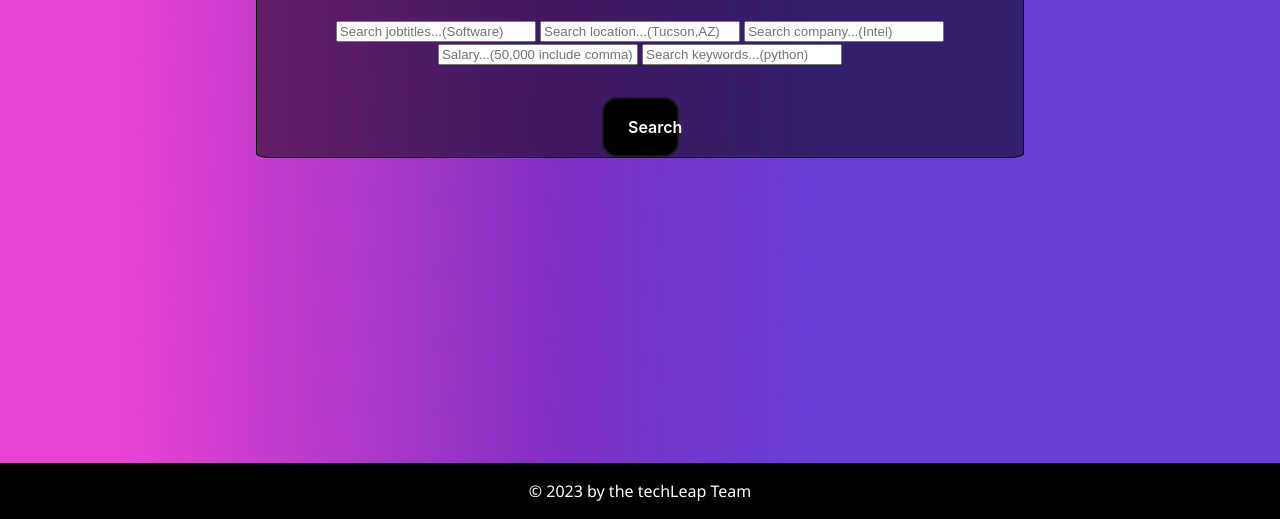
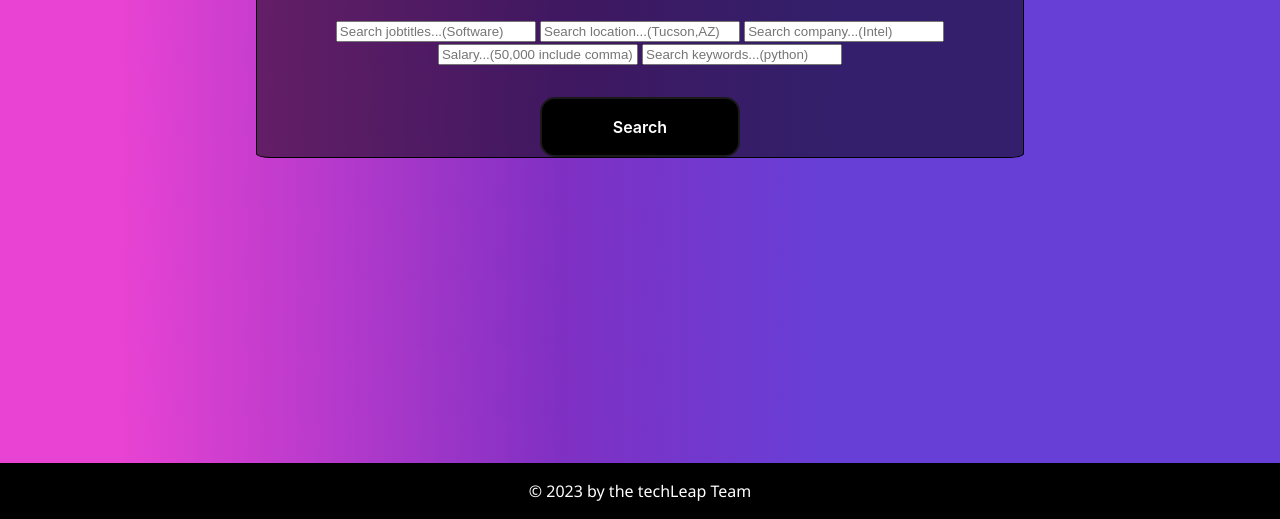
Before and after one commit to danielpeabody/techLeap, a website: page public-html/jobs.html in a window 1280 px wide. Shown: the part 281-800 px from the top of the page. Drawn offline with Linux system fonts and the light colour scheme.

Commit message:
fix search button

```diff
--- a/public-html/jobs.css
+++ b/public-html/jobs.css
@@ -178,7 +178,7 @@ input {
   user-select: none;
   -webkit-user-select: none;
   touch-action: manipulation;
-  width: 10%;
+  width: 200px;
   will-change: transform;
   margin-top: 2rem;
 }
```
